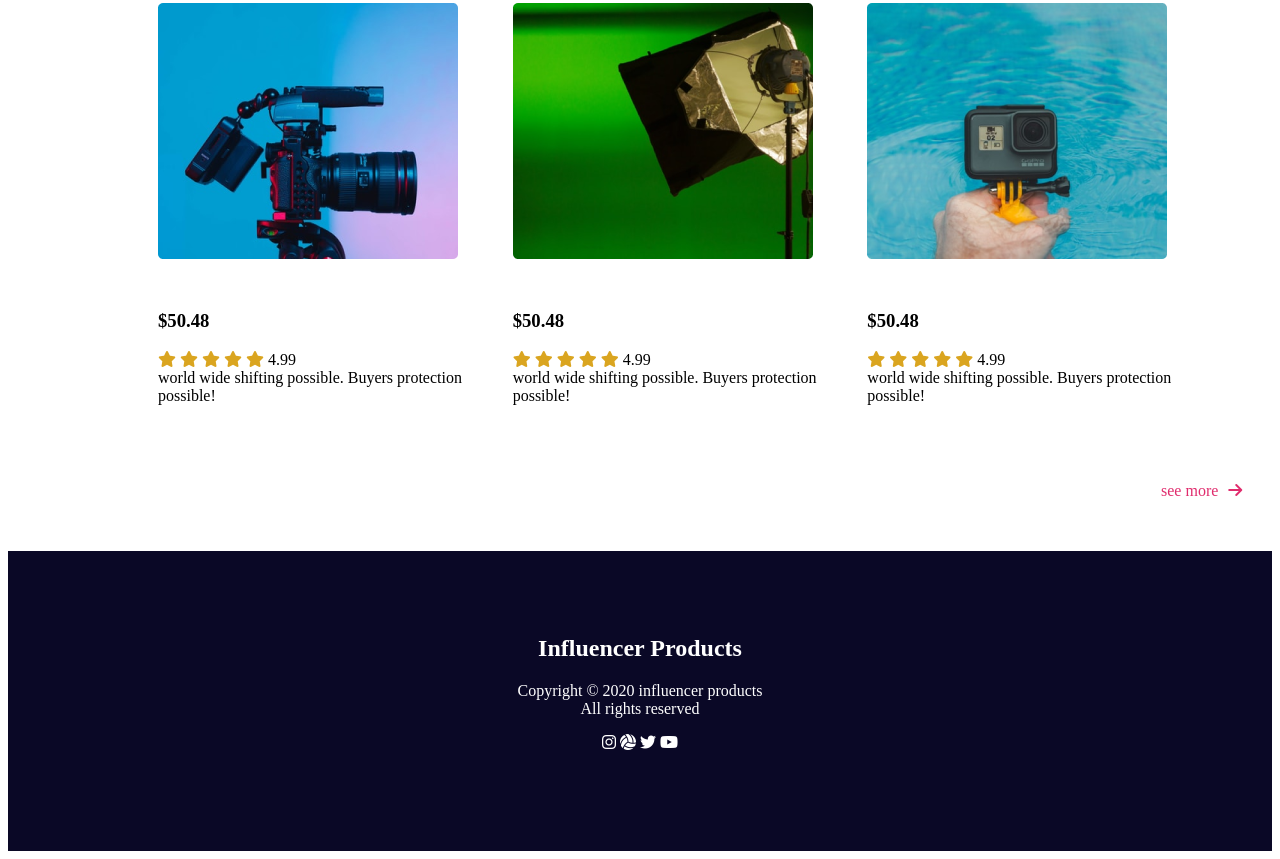
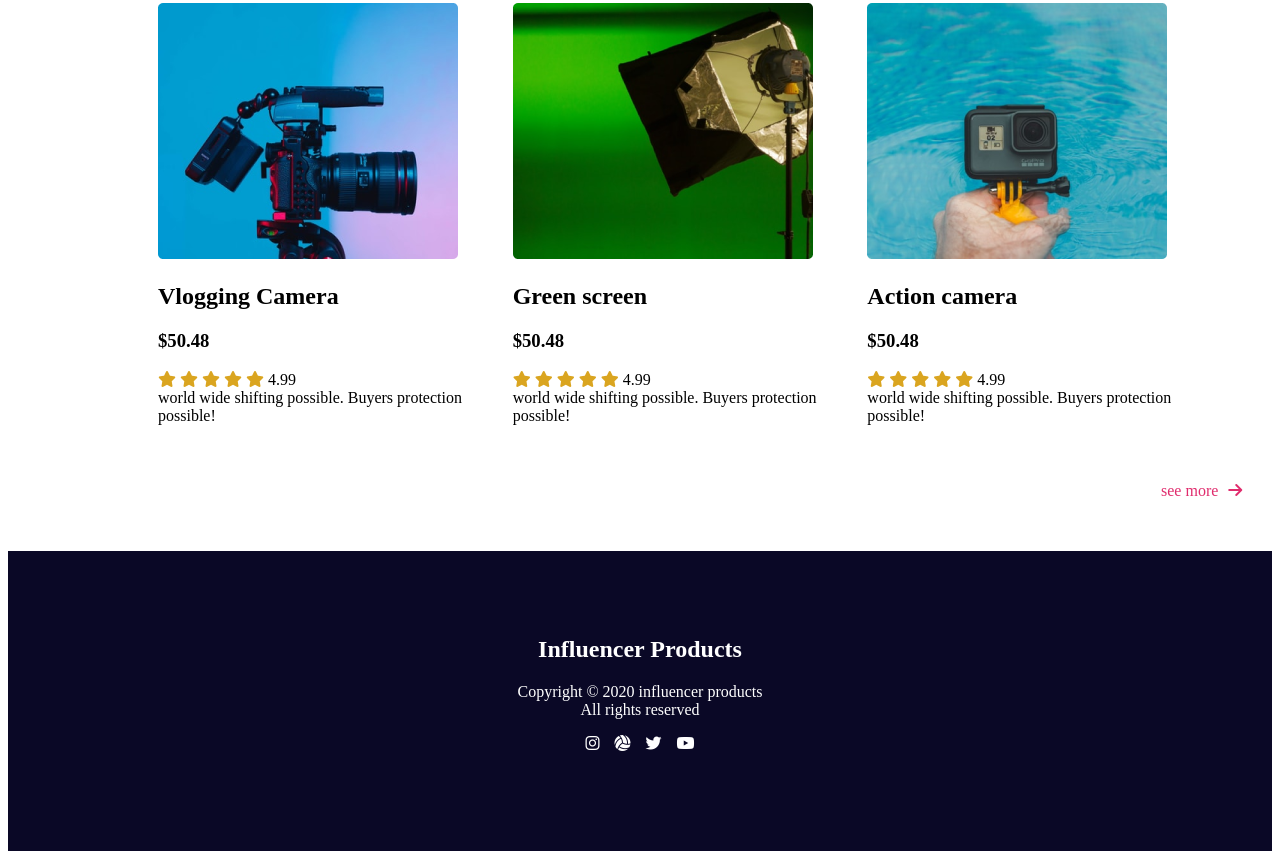
Before and after one commit to nurhossain-webd/influencer-gear-main, a plain HTML site: page index.html in a window 1280 px wide. Shown: the part 1827-2686 px from the top of the page. Drawn offline with Linux system fonts and the light colour scheme.

Commit message:
h2 fixed

```diff
--- a/index.html
+++ b/index.html
@@ -237,12 +237,15 @@
 
         </section>
         <footer>
-            <h2>Influencer Products</h2>
-            <p>Copyright © 2020 influencer products <br> All rights reserved </p>
-            <p><i class="fa-brands fa-instagram"></i>
-                <i class="fa-solid fa-volleyball"></i> <i class="fa-brands fa-twitter"></i> <i
-                    class="fa-brands fa-youtube"></i>
-            </p>
+            <div class="footer-info">
+                <h2 class="footer-text">Influencer Products</h2>
+                <p class="footer-text">Copyright © 2020 influencer products <br> All rights reserved </p>
+                <p class="footer-icon"><i class="fa-brands fa-instagram"></i>
+                    <i class="fa-solid fa-volleyball"></i> <i class="fa-brands fa-twitter"></i> <i
+                        class="fa-brands fa-youtube"></i>
+                </p>
+            </div>
+
         </footer>
     </main>
     <!-- end of main part -->
--- a/style.css
+++ b/style.css
@@ -145,9 +145,14 @@ footer {
     justify-content: center;
 }
 
-footer p,
-i,
-h2 {
+.footer-text,
+.footer-icon {
     color: white;
     margin-top: 0%;
 }
+
+.footer-icon {
+    display: flex;
+    justify-content: center;
+    gap: 15px;
+}
```
